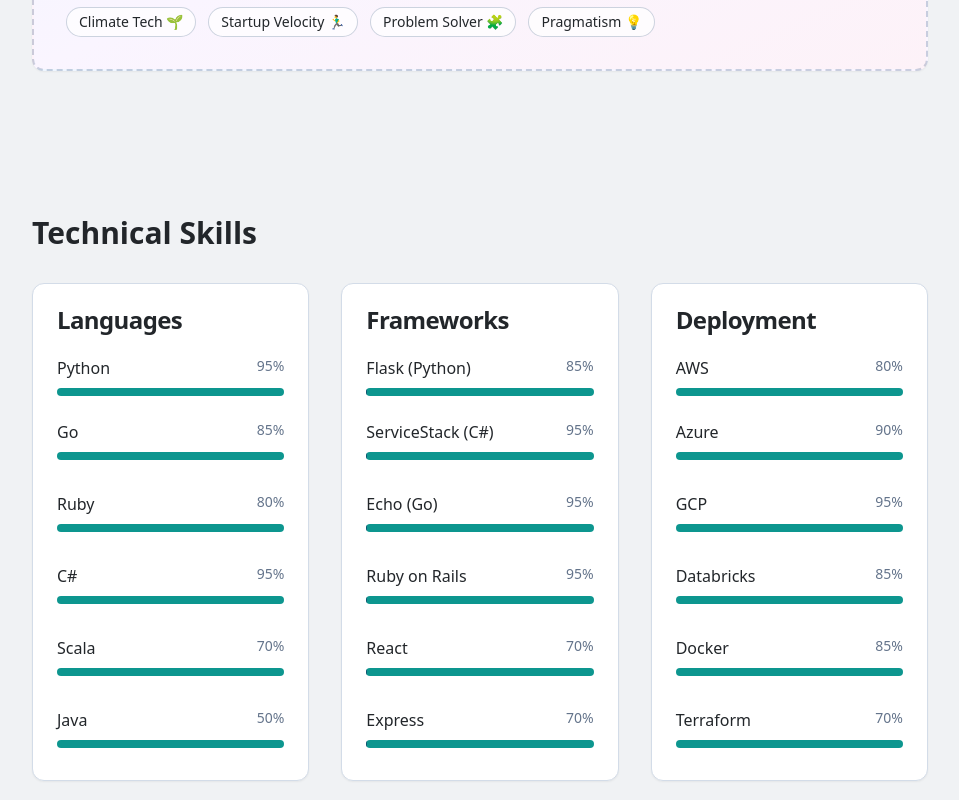
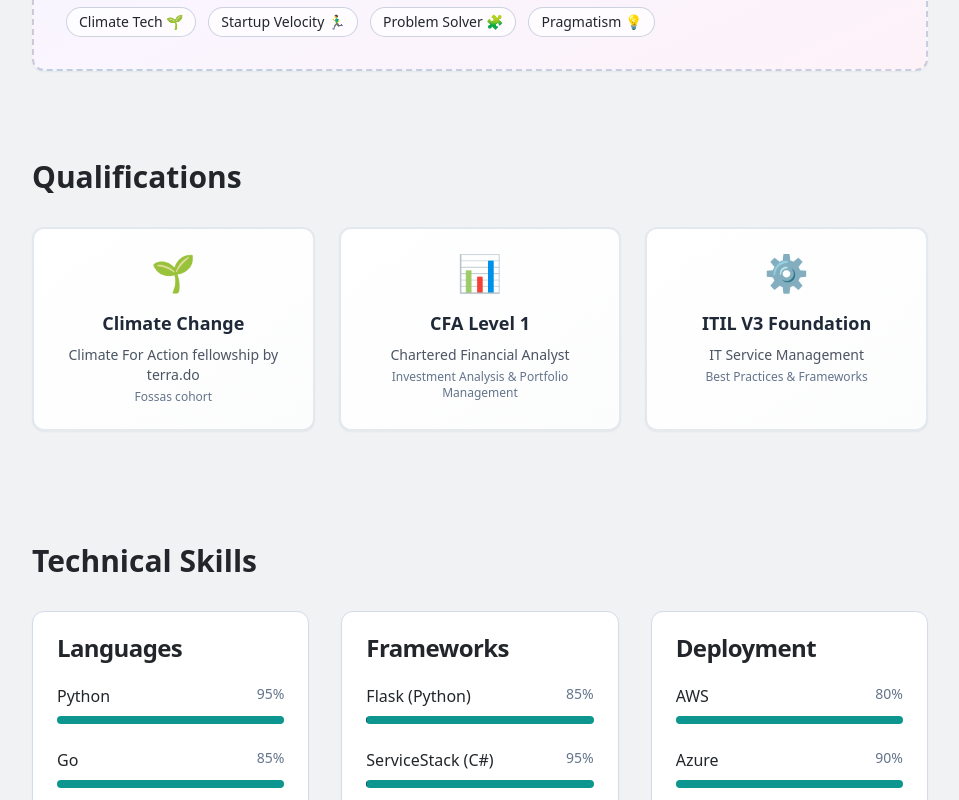
Before and after one commit to andysprague44/andy-sprague-website, a React (Vite) app: page /about in a window 1280 px wide. Shown: the part 560-1360 px from the top of the page, without its empty margins (160-1119 px from the left). Built offline with nearby package versions, Linux system fonts and the light colour scheme.

Commit message:
add proffesional qualifictions

```diff
--- a/src/pages/About.tsx
+++ b/src/pages/About.tsx
@@ -163,7 +163,7 @@ const About = () => {
   return (
     <div className="min-h-screen pt-16">
       {/* Header */}
-      <section className="container mx-auto px-4 py-12">
+      <section className="container mx-auto px-4 pt-12 pb-4">
         <motion.div
           initial={{ opacity: 0, y: 20 }}
           animate={{ opacity: 1, y: 0 }}
@@ -275,8 +275,85 @@ const About = () => {
         </motion.div>
       </section>
 
+      {/* Qualifications Section */}
+      <section className="container mx-auto px-4 py-6">
+        <div className="max-w-4xl mx-auto">
+          <h2 className="text-3xl font-bold mb-8">Qualifications</h2>
+          <div className="grid grid-cols-1 md:grid-cols-3 gap-6 mb-16">
+            {[
+              {
+                title: "Climate Change",
+                subtitle: "Climate For Action fellowship by terra.do",
+                detail: "Fossas cohort",
+                icon: "🌱",
+                delay: 0.1
+              },
+              {
+                title: "CFA Level 1",
+                subtitle: "Chartered Financial Analyst",
+                detail: "Investment Analysis & Portfolio Management",
+                icon: "📊",
+                delay: 0.2
+              },
+              {
+                title: "ITIL V3 Foundation",
+                subtitle: "IT Service Management",
+                detail: "Best Practices & Frameworks",
+                icon: "⚙️",
+                delay: 0.3
+              }
+            ].map((qualification, index) => (
+              <motion.div
+                key={qualification.title}
+                initial={{ opacity: 0, y: 20, scale: 0.95 }}
+                animate={{ opacity: 1, y: 0, scale: 1 }}
+                transition={{
+                  duration: 0.6,
+                  delay: qualification.delay,
+                  type: "spring",
+                  stiffness: 200
+                }}
+                whileHover={{
+                  scale: 1.03,
+                  y: -5,
+                  transition: { duration: 0.2 }
+                }}
+              >
+                <Card className="h-full bg-gradient-to-br from-white to-gray-50/50 border-2 border-primary/10 hover:border-primary/30 transition-all duration-300 rounded-xl overflow-hidden group">
+                  <CardContent className="p-6 text-center">
+                    <motion.div
+                      className="text-4xl mb-4"
+                      animate={{
+                        rotate: [0, 5, -5, 0],
+                        scale: [1, 1.1, 1]
+                      }}
+                      transition={{
+                        duration: 3,
+                        repeat: Infinity,
+                        repeatDelay: 5
+                      }}
+                    >
+                      {qualification.icon}
+                    </motion.div>
+                    <h3 className="text-lg font-bold mb-2 text-gray-800 group-hover:text-primary transition-colors">
+                      {qualification.title}
+                    </h3>
+                    <p className="text-sm font-medium text-gray-600 mb-1">
+                      {qualification.subtitle}
+                    </p>
+                    <p className="text-xs text-muted-foreground">
+                      {qualification.detail}
+                    </p>
+                  </CardContent>
+                </Card>
+              </motion.div>
+            ))}
+          </div>
+        </div>
+      </section>
+
       {/* Skills Section */}
-      <section className="container mx-auto px-4 py-12">
+      <section className="container mx-auto px-4 py-6">
         <div className="max-w-4xl mx-auto">
           <h2 className="text-3xl font-bold mb-8">Technical Skills</h2>
           <div className="grid grid-cols-1 md:grid-cols-3 gap-8">
@@ -318,7 +395,7 @@ const About = () => {
       </section>
 
         {/* Soft Skills Section */}
-  <section className="container mx-auto px-4 py-12">
+  <section className="container mx-auto px-4 py-6">
         <div className="max-w-4xl mx-auto">
           <h2 className="text-3xl font-bold mb-8">Soft Skills</h2>
           <div className="grid grid-cols-1 md:grid-cols-3 gap-6">
@@ -352,7 +429,7 @@ const About = () => {
       </section>
 
       {/* Experience Timeline */}
-      <section className="container mx-auto px-4 py-12">
+      <section className="container mx-auto px-4 py-6">
         <div className="max-w-4xl mx-auto">
           <h2 className="text-3xl font-bold mb-8">Professional Experience</h2>
 
@@ -458,7 +535,7 @@ const About = () => {
       </section>
 
       {/* Education */}
-      <section className="container mx-auto px-4 py-12">
+      <section className="container mx-auto px-4 py-6">
         <div className="max-w-4xl mx-auto">
           <h2 className="text-3xl font-bold mb-8">Education</h2>
           <Card>
```
